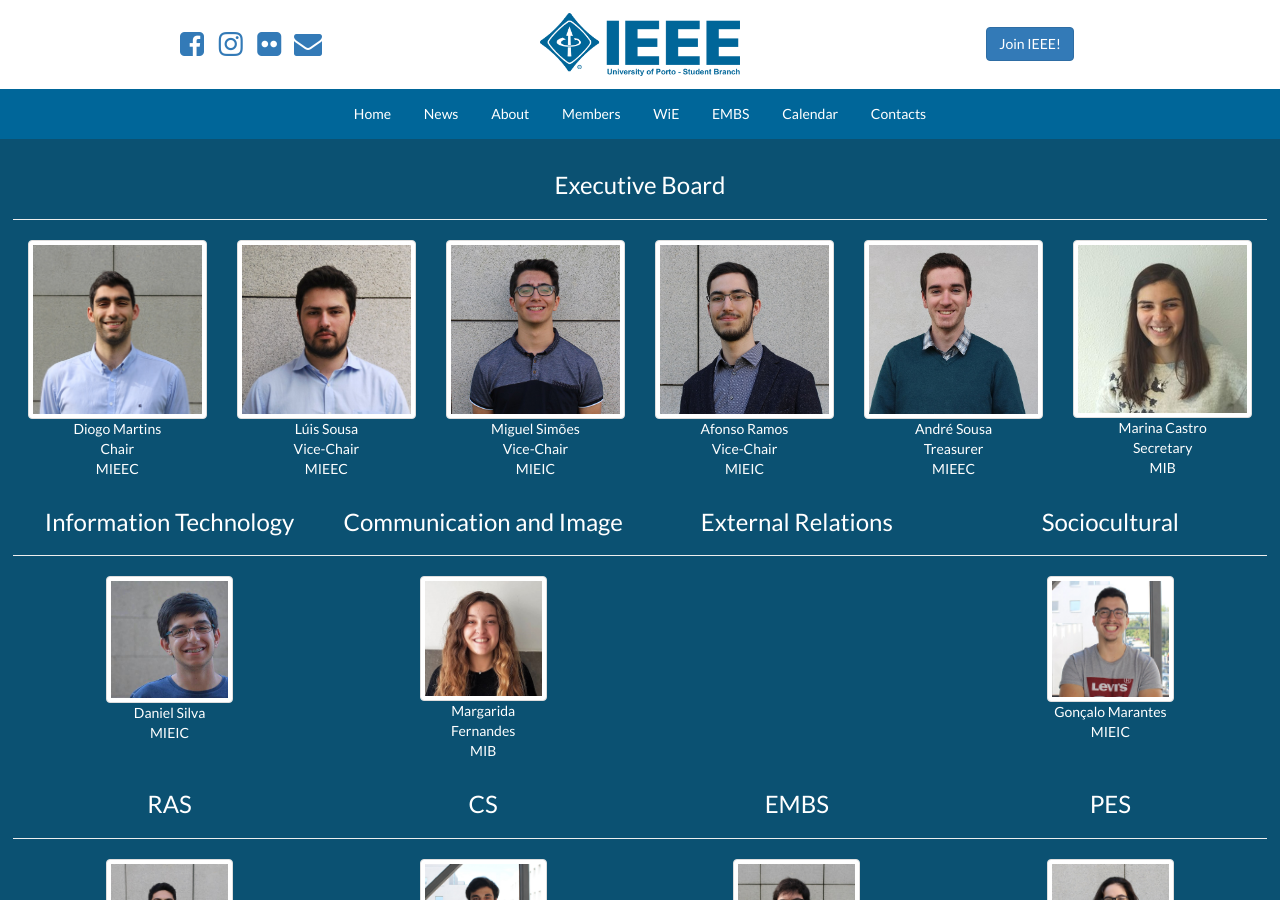
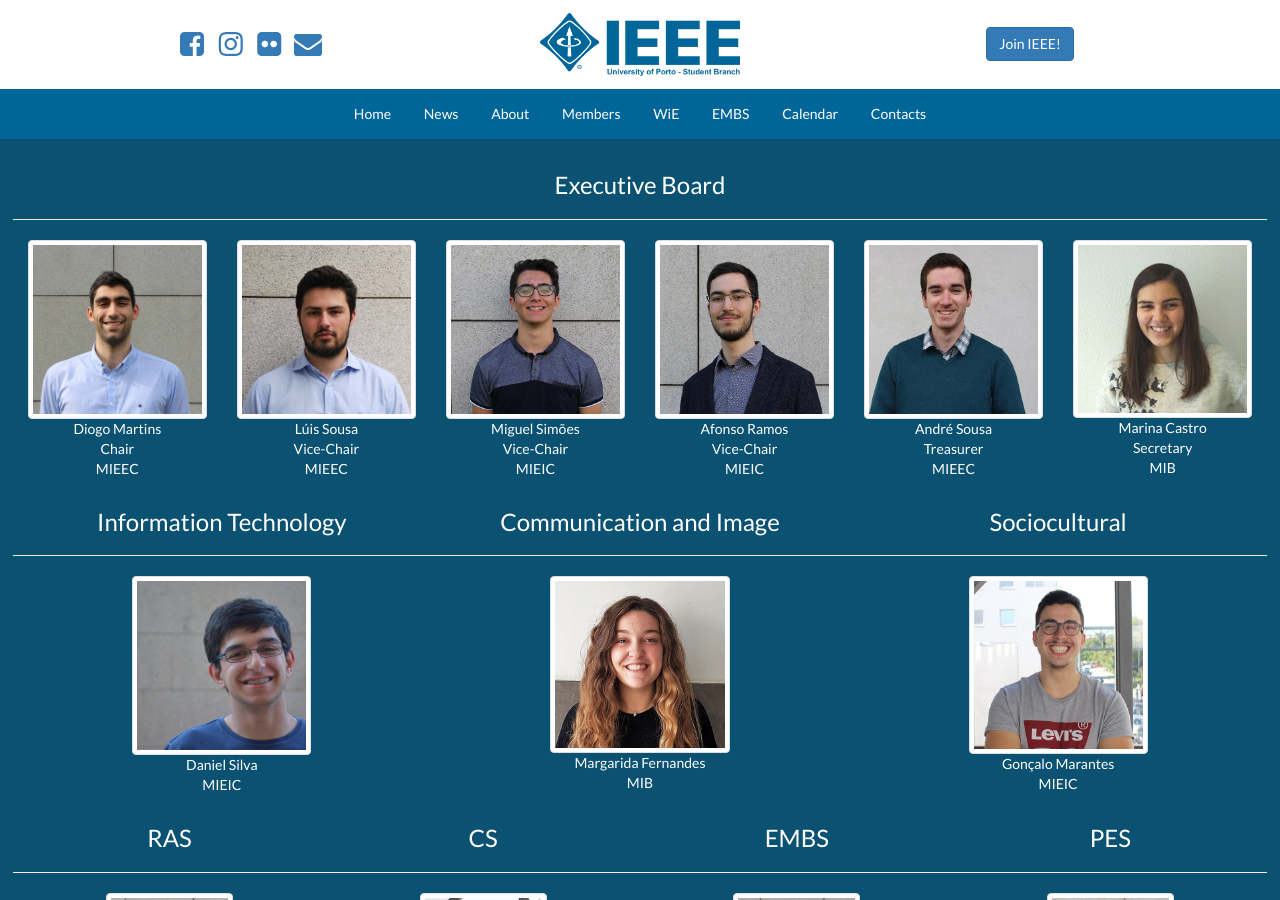
Before and after one commit to ieeeupsb/nuieee-website, a Jekyll site: the page built from members.html, in a window 1280 px wide and 900 px high. Built offline with Jekyll 4.4.1, drawn with Linux system fonts in a browser that asks for light colours; nearby versions of some CDN libraries.

Commit message:
Removed external relations departament
No longer exists

```diff
--- a/_data/members.json
+++ b/_data/members.json
@@ -56,10 +56,6 @@
             }]
         },
         {
-            "title": "External Relations",
-            "members": []
-        },
-        {
             "title": "Sociocultural",
             "members": [{
                 "name": "Gonçalo Marantes",
--- a/members.html
+++ b/members.html
@@ -22,7 +22,7 @@
 
         <div class="row">
             {% for department in site.data.members.departments %}
-            <div class="col-lg-3 col-xs-12 col-sm-6">
+            <div class="col-lg-4 col-xs-12 col-sm-6">
                 <div class="row">
                     <h3 class="text-center">{{department.title}}</h3>
                     <hr>
```
